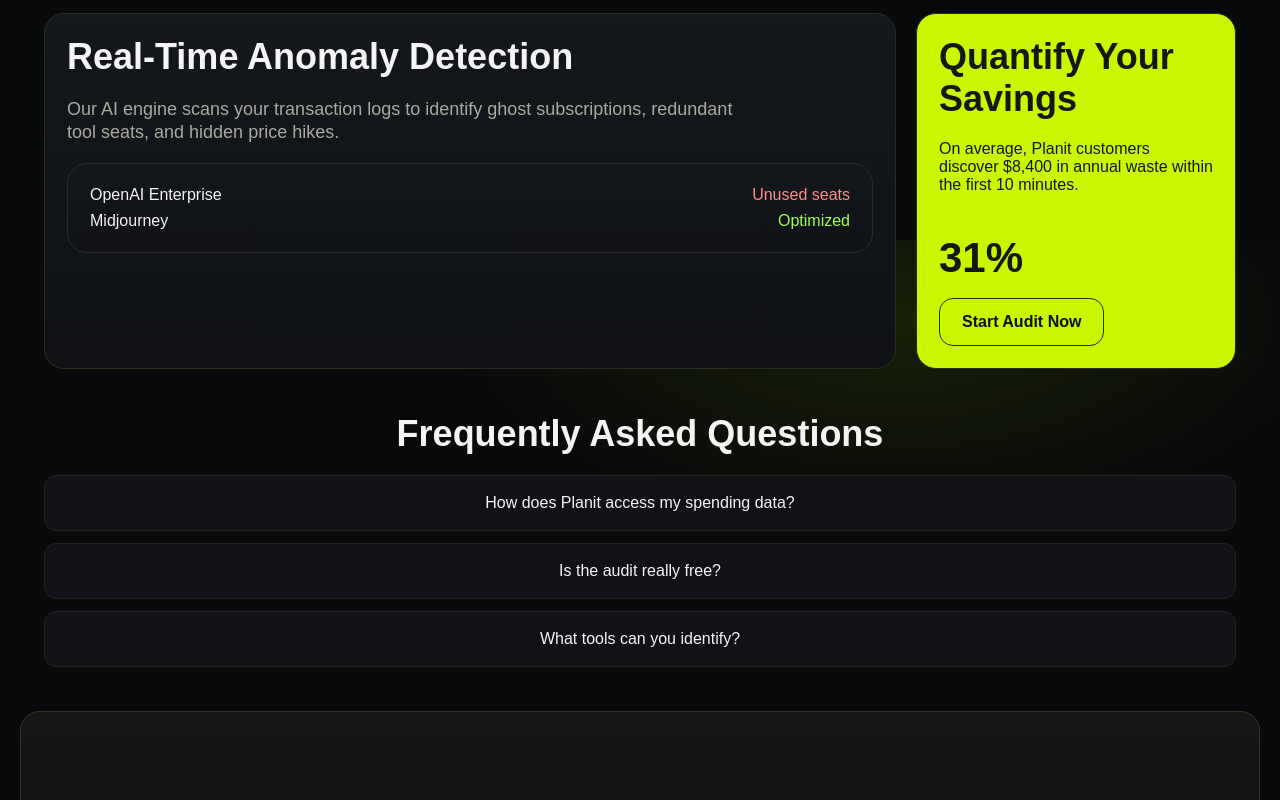
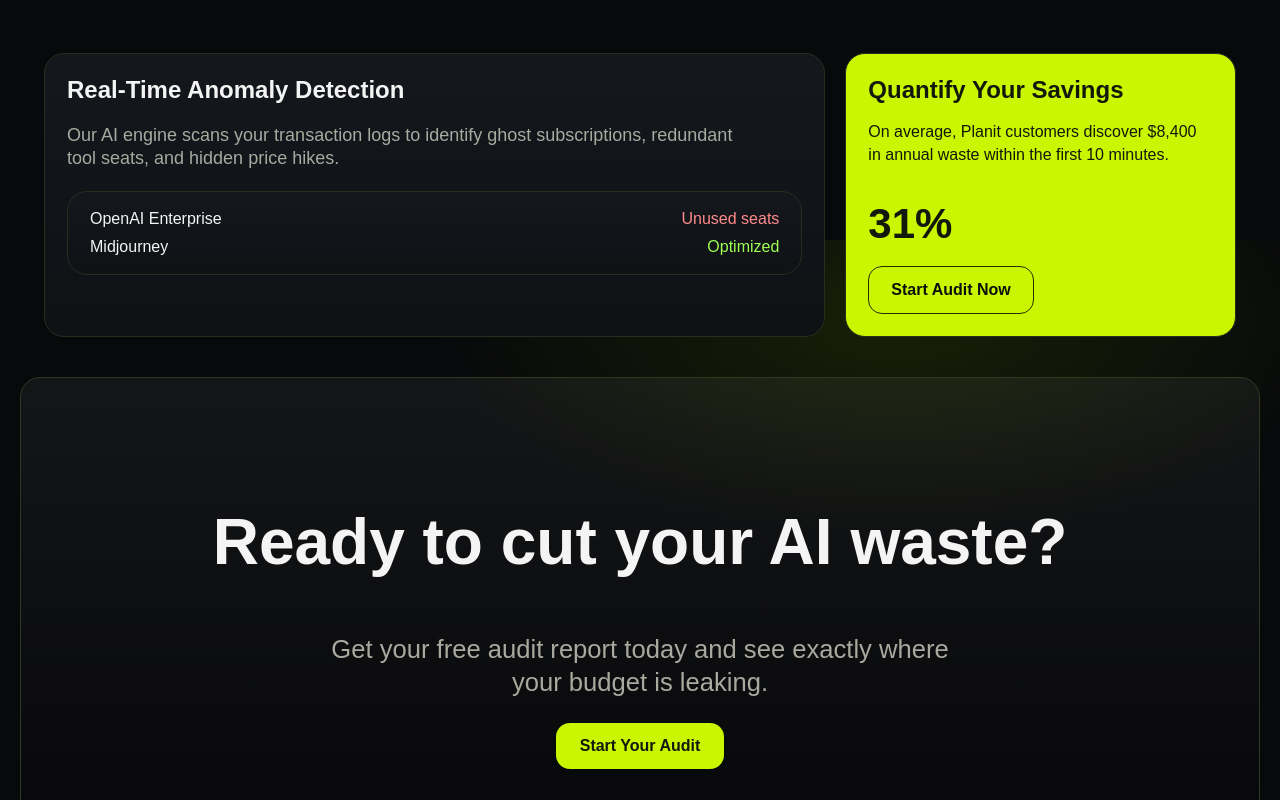
Before and after one commit to urvashixo/planit, a Next.js app: page / in a window 1280 px wide. Shown: the part 560-1360 px from the top of the page. Built offline with nearby package versions, Linux system fonts and the light colour scheme.

Commit message:
updated md files

```diff
--- a/app/page.tsx
+++ b/app/page.tsx
@@ -5,20 +5,56 @@ export default function HomePage() {
   return (
     <main>
       <SiteHeader />
-      <section className="shell hero">
+
+      {/* HERO */}
+      <section
+        className="shell hero"
+        style={{
+          marginBottom: 40
+        }}
+      >
         <div>
           <span className="kicker">FINANCE-GRADE AI AUDITING</span>
+
           <h1 className="headline">Stop Overpaying for AI Tools</h1>
-          <p className="sub">Planit audits your AI stack, quantifies wasted spend, and shows vendor-level savings opportunities in minutes.</p>
+
+          <p className="sub">
+            Planit audits your AI stack, quantifies wasted spend, and shows
+            vendor-level savings opportunities in minutes.
+          </p>
+
           <div className="hero-actions">
-            <Link className="cta" href="/audit">Run Free Spend Audit</Link>
-            <Link className="btn-ghost" href="/results">View Sample Report</Link>
+            <Link className="cta" href="/audit">
+              Run Free Spend Audit
+            </Link>
+
+            <Link className="btn-ghost" href="/results">
+              View Sample Report
+            </Link>
           </div>
         </div>
 
         <div className="panel">
-          <div style={{ color: "#d7dacc", fontFamily: "IBM Plex Mono, monospace" }}>TOTAL WASTE FOUND</div>
-          <div style={{ fontSize: 46, fontWeight: 700, color: "var(--acid)", marginTop: 6 }}>$12,482.00</div>
+          <div
+            style={{
+              color: "#d7dacc",
+              fontFamily: "IBM Plex Mono, monospace"
+            }}
+          >
+            TOTAL WASTE FOUND
+          </div>
+
+          <div
+            style={{
+              fontSize: 46,
+              fontWeight: 700,
+              color: "var(--acid)",
+              marginTop: 6
+            }}
+          >
+            $12,482.00
+          </div>
+
           <div className="bar-graph">
             <div className="bar" style={{ height: 88 }} />
             <div className="bar" style={{ height: 120 }} />
@@ -29,35 +65,160 @@ export default function HomePage() {
         </div>
       </section>
 
-      <section className="shell split section">
-        <div className="card">
-          <h2>Real-Time Anomaly Detection</h2>
-          <p className="sub" style={{ fontSize: 18 }}>Our AI engine scans your transaction logs to identify ghost subscriptions, redundant tool seats, and hidden price hikes.</p>
-          <div className="card" style={{ marginTop: 18 }}>
-            <div style={{ display: "flex", justifyContent: "space-between" }}><span>OpenAI Enterprise</span><span style={{ color: "#ff8b8b" }}>Unused seats</span></div>
-            <div style={{ display: "flex", justifyContent: "space-between", marginTop: 8 }}><span>Midjourney</span><span style={{ color: "#9dff56" }}>Optimized</span></div>
+      {/* MAIN SPLIT SECTION */}
+      <section
+        className="shell"
+        style={{
+          display: "grid",
+          gridTemplateColumns: "2fr 1fr",
+          gap: 20,
+          alignItems: "stretch",
+          marginBottom: 40
+        }}
+      >
+        {/* LEFT CARD */}
+        <div
+          className="card"
+          style={{
+            padding: "22px 22px",
+            height: "100%"
+          }}
+        >
+          <h2 style={{ marginTop: 0 }}>
+            Real-Time Anomaly Detection
+          </h2>
+
+          <p
+            className="sub"
+            style={{
+              fontSize: 18,
+              marginBottom: 20
+            }}
+          >
+            Our AI engine scans your transaction logs to identify ghost
+            subscriptions, redundant tool seats, and hidden price hikes.
+          </p>
+
+          <div
+            className="card"
+            style={{
+              marginTop: 0,
+              padding: "18px 22px"
+            }}
+          >
+            <div
+              style={{
+                display: "flex",
+                justifyContent: "space-between"
+              }}
+            >
+              <span>OpenAI Enterprise</span>
+              <span style={{ color: "#ff8b8b" }}>Unused seats</span>
+            </div>
+
+            <div
+              style={{
+                display: "flex",
+                justifyContent: "space-between",
+                marginTop: 10
+              }}
+            >
+              <span>Midjourney</span>
+              <span style={{ color: "#9dff56" }}>Optimized</span>
+            </div>
           </div>
         </div>
-        <aside className="card" style={{ background: "var(--acid)", color: "#13180a" }}>
-          <h2 style={{ marginTop: 0 }}>Quantify Your Savings</h2>
-          <p>On average, Planit customers discover $8,400 in annual waste within the first 10 minutes.</p>
-          <div style={{ fontSize: 42, fontWeight: 700, marginTop: 40 }}>31%</div>
-          <Link className="btn-ghost" href="/audit" style={{ display: "inline-block", marginTop: 16, borderColor: "#253000", color: "#0d1006" }}>Start Audit Now</Link>
+
+        {/* RIGHT CARD */}
+        <aside
+          className="card"
+          style={{
+            background: "var(--acid)",
+            color: "#13180a",
+            padding: "22px 22px",
+            height: "100%"
+          }}
+        >
+          <h2
+            style={{
+              marginTop: 0,
+              marginBottom: 14
+            }}
+          >
+            Quantify Your Savings
+          </h2>
+
+          <p style={{ lineHeight: 1.45 }}>
+            On average, Planit customers discover $8,400 in annual waste
+            within the first 10 minutes.
+          </p>
+
+          <div
+            style={{
+              fontSize: 42,
+              fontWeight: 700,
+              marginTop: 34
+            }}
+          >
+            31%
+          </div>
+
+          <Link
+            className="btn-ghost"
+            href="/audit"
+            style={{
+              display: "inline-block",
+              marginTop: 18,
+              borderColor: "#253000",
+              color: "#0d1006"
+            }}
+          >
+            Start Audit Now
+          </Link>
         </aside>
       </section>
 
-      <section className="shell faq" style={{ textAlign: "center" }}>
-        <h2>Frequently Asked Questions</h2>
-        <div className="faq-item" style={{ textAlign: "center" }}>How does Planit access my spending data?</div>
-        <div className="faq-item" style={{ textAlign: "center" }}>Is the audit really free?</div>
-        <div className="faq-item" style={{ textAlign: "center" }}>What tools can you identify?</div>
+      {/* FOOTER CTA */}
+      <section
+        className="shell footer-cta"
+        style={{
+          textAlign: "center",
+          marginBottom: 32,
+          padding: "48px 28px"
+        }}
+      >
+        <h2
+          style={{
+            marginTop: 0,
+            fontSize: "clamp(42px, 5vw, 72px)"
+          }}
+        >
+          Ready to cut your AI waste?
+        </h2>
+
+        <p
+          className="sub"
+          style={{
+            margin: "0 auto",
+            maxWidth: 620
+          }}
+        >
+          Get your free audit report today and see exactly where your
+          budget is leaking.
+        </p>
+
+        <Link
+          className="cta"
+          href="/audit"
+          style={{
+            display: "inline-block",
+            marginTop: 24
+          }}
+        >
+          Start Your Audit
+        </Link>
       </section>
 
-      <section className="shell footer-cta" style={{ textAlign: "center" }}>
-        <h2 style={{ marginTop: 0, fontSize: 54 }}>Ready to cut your AI waste?</h2>
-        <p className="sub" style={{ margin: "0 auto", maxWidth: 620 }}>Get your free audit report today and see exactly where your budget is leaking.</p>
-        <Link className="cta" href="/audit" style={{ display: "inline-block", marginTop: 24 }}>Start Your Audit</Link>
-      </section>
       <SiteFooter />
     </main>
   );
```
Also changed, not shown: 2 other files (tests, documents, lock files or other folders).
